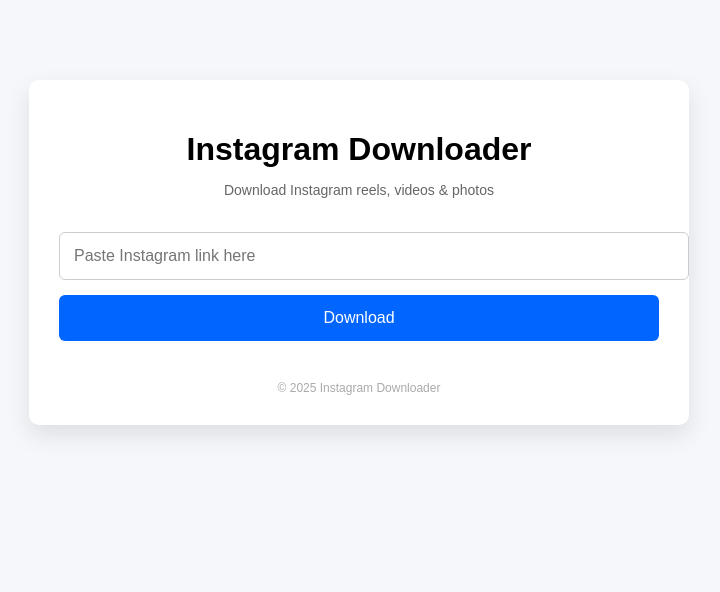
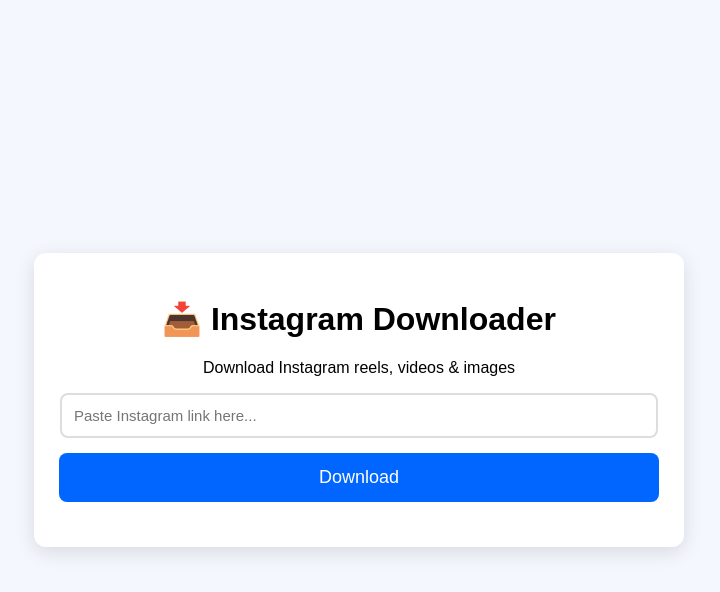
Before and after one commit to irumshaik19-lgtm/InstaVidDL, a website: page index.html in a window 1280 px wide. Shown: the whole page, without its empty margins (281-1001 px from the left). Drawn offline with Linux system fonts and the light colour scheme.

Commit message:
Update index.html

```diff
--- a/index.html
+++ b/index.html
@@ -1,124 +1,99 @@
 <!DOCTYPE html>
 <html lang="en">
 <head>
-  <meta charset="UTF-8">
+    <meta charset="UTF-8" />
+    <meta name="viewport" content="width=device-width, initial-scale=1.0" />
     <title>Instagram Downloader</title>
-  <meta name="viewport" content="width=device-width, initial-scale=1">
 
     <style>
         body {
             font-family: Arial, sans-serif;
-      background: #f5f7fb;
+            background: #f5f7ff;
+            display: flex;
+            justify-content: center;
+            align-items: center;
+            height: 100vh;
             margin: 0;
-      padding: 0;
         }
-
         .container {
+            background: white;
+            width: 90%;
             max-width: 600px;
-      margin: 80px auto;
-      background: white;
-      padding: 30px;
-      border-radius: 10px;
-      box-shadow: 0 10px 25px rgba(0,0,0,0.1);
+            padding: 25px;
+            border-radius: 12px;
             text-align: center;
+            box-shadow: 0px 5px 20px rgba(0,0,0,0.12);
         }
-
-    h1 {
-      margin-bottom: 10px;
+        input {
+            width: 95%;
+            padding: 12px;
+            border: 2px solid #ddd;
+            border-radius: 8px;
+            font-size: 15px;
+            margin-bottom: 15px;
         }
-
-    p {
-      color: #666;
-      font-size: 14px;
+        button {
+            width: 100%;
+            background: #0066ff;
+            border: none;
+            padding: 14px;
+            font-size: 18px;
+            color: white;
+            border-radius: 8px;
+            cursor: pointer;
         }
-
-    input {
-      width: 100%;
-      padding: 14px;
+        button:hover { background: #0047cc; }
+        #result {
             margin-top: 20px;
             font-size: 16px;
-      border-radius: 6px;
-      border: 1px solid #ccc;
-      outline: none;
-    }
-
-    button {
-      width: 100%;
-      padding: 14px;
-      margin-top: 15px;
-      font-size: 16px;
-      background: #0066ff;
-      color: white;
-      border: none;
-      border-radius: 6px;
-      cursor: pointer;
-    }
-
-    button:hover {
-      background: #0052cc;
-    }
-
-    #out {
-      margin-top: 25px;
-    }
-
-    video, img {
-      width: 100%;
-      max-width: 100%;
-      border-radius: 8px;
-      margin-top: 15px;
-    }
-
-    a.download {
-      display: inline-block;
-      margin-top: 10px;
-      text-decoration: none;
-      color: white;
-      background: #28a745;
-      padding: 10px 18px;
-      border-radius: 6px;
-      font-size: 14px;
-    }
-
-    .error {
-      color: red;
-      margin-top: 15px;
-    }
-
-    footer {
-      margin-top: 40px;
-      font-size: 12px;
-      color: #aaa;
         }
     </style>
 </head>
 
 <body>
+    <div class="container">
+        <h1>📥 Instagram Downloader</h1>
+        <p>Download Instagram reels, videos & images</p>
 
-  <div class="container">
-    <h1>Instagram Downloader</h1>
-    <p>Download Instagram reels, videos & photos</p>
+        <input type="text" id="urlInput" placeholder="Paste Instagram link here..." />
 
-    <input id="url" placeholder="Paste Instagram link here">
-    <button onclick="go()">Download</button>
+        <button onclick="downloadMedia()">Download</button>
 
-    <div id="out"></div>
-
-    <footer>
-      © 2025 Instagram Downloader
-    </footer>
+        <p id="result"></p>
     </div>
 
 <script>
+    const backendURL = "https://instaviddl.onrender.com/download?url=";
+
     async function downloadMedia() {
-  const url = document.getElementById("urlInput").value;
-  const res = await fetch(`/download?url=${encodeURIComponent(url)}`);
-  const data = await res.json();
+        const inputURL = document.getElementById("urlInput").value;
+        const resultBox = document.getElementById("result");
 
-  if (data.url) {
-    window.open(data.url, "_blank");
-  } else {
-    alert("❌ Error: " + (data.error || "Failed"));
+        if (!inputURL.trim()) {
+            resultBox.innerHTML = "❌ Please enter a URL";
+            return;
+        }
+
+        resultBox.innerHTML = "⏳ Fetching link... please wait";
+
+        try {
+            const response = await fetch(backendURL + encodeURIComponent(inputURL));
+            const data = await response.json();
+
+            if (data.error) {
+                resultBox.innerHTML = "❌ Error: " + data.error;
+                return;
+            }
+
+            // Show download link
+            resultBox.innerHTML = `
+                <a href="${data.download_url}" download
+                   style="padding:12px 20px;background:#00b140;color:white;border-radius:6px;display:inline-block;margin-top:10px;text-decoration:none;">
+                   ⬇ Click here to Download Media
+                </a>
+            `;
+        } catch (error) {
+            resultBox.innerHTML = "❌ Server Error. Try again.";
         }
     }
 </script>
```
Lines whose indentation alone changed are shown as unchanged.
